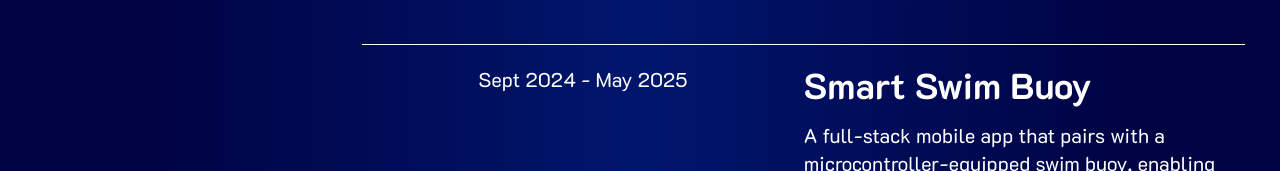
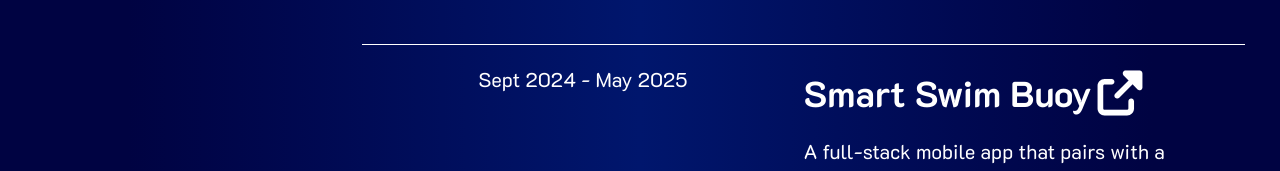
Before and after one commit to K3nLin/K3nLin.github.io, a React (Vite) app: page / in a window 1280 px wide. Shown: the part 756-927 px from the top of the page. Built offline with nearby package versions, Linux system fonts and the light colour scheme.

Commit message:
Added Project Links & updated resume

```diff
--- a/src/App.jsx
+++ b/src/App.jsx
@@ -143,6 +143,7 @@ const App = () => {
               description={proj.description}
               skills={proj.skills}
               key={`project${i}`}
+              projLink={proj.projLink ?? null}
             />
           ))}
         </section>
--- a/src/components/LinkButton.jsx
+++ b/src/components/LinkButton.jsx
@@ -6,7 +6,7 @@ const LinkButton = ({ icon, href, clickHandler, ...props }) => {
       <img
         src={icon}
         {...props}
-        className="z-20 h-8 w-8 hover:animate-bounce md:h-14 md:w-14"
+        className="z-20 inline-block h-8 w-8 hover:animate-bounce md:h-14 md:w-14"
       />
     </a>
   )
--- a/src/components/TimelineItem.jsx
+++ b/src/components/TimelineItem.jsx
@@ -1,8 +1,11 @@
 import React from 'react'
+import LinkButton from './LinkButton'
+import linkIcon from '../assets/link-icon.svg'
 
 const TimelineItem = ({
   duration,
   title,
+  projLink,
   company,
   description,
   bullets,
@@ -17,7 +20,10 @@ const TimelineItem = ({
         {company ? (
           <p className="text-2xl font-bold xl:text-4xl">{company}</p>
         ) : null}
-        <p className="text-2xl font-bold xl:text-4xl">{title}</p>
+        <div className="flex items-center">
+          <p className="inline-block text-2xl font-bold xl:text-4xl">{title}</p>
+          {projLink ? <LinkButton icon={linkIcon} href={projLink} /> : null}
+        </div>
         {description ? (
           <p>{description}</p>
         ) : (
--- a/src/data.js
+++ b/src/data.js
@@ -12,6 +12,7 @@ export const PROJECTS = [
       'Figma',
       'TailwindCSS',
     ],
+    projLink: 'https://github.com/K3nLin/SmartSwim',
   },
   {
     title: 'Steam Game Reviews NLP',
@@ -26,6 +27,7 @@ export const PROJECTS = [
     description:
       'Created a static clone of the YouTube homepage using HTML and CSS, focusing on replicating its visual layout. Applied Flexbox and CSS Grid to organize the page structure and styled key interface elements. Followed best practices for semantic HTML and modern CSS.',
     skills: ['HTML', 'CSS'],
+    projLink: 'https://github.com/K3nLin/YoutubeClone',
   },
   {
     title: 'Sprout Spot',
```
Also changed, not shown: src/assets/link-icon.svg (added), 1 other file (tests, documents, lock files or other folders).
